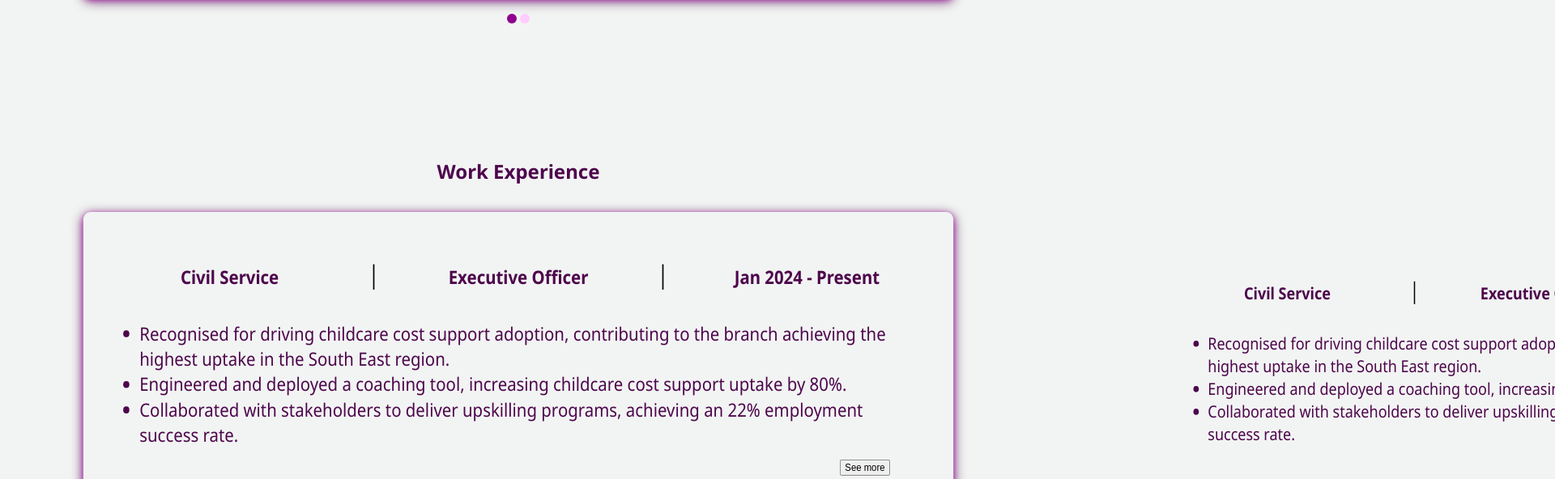
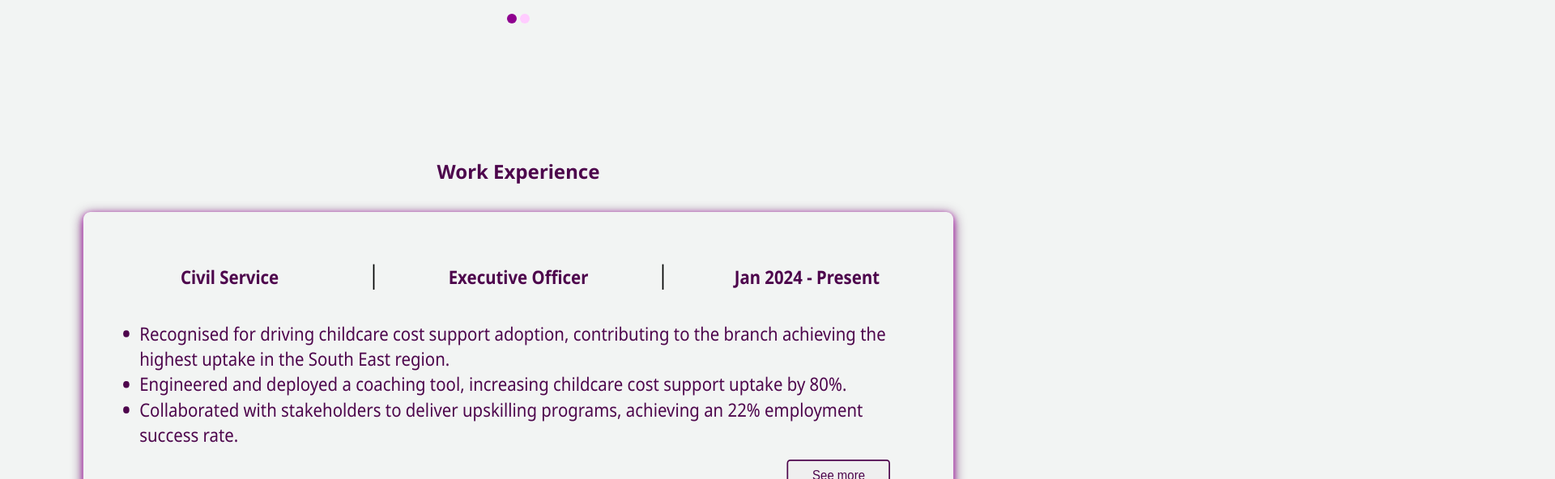
Before and after one commit to 2ndborn/micah-francis.com, a React (Vite) app in the folder micah/: page /about in a window 1280 px wide. Shown: the part 1344-1936 px from the top of the page at 81% size, 1920 px wide, since content can reach past the window. Built offline with nearby package versions, Linux system fonts and the light colour scheme; a web font is replaced by a local one.

Commit message:
Added hover pause and see more button pause to the work experience carousel

```diff
--- a/micah/src/components/ExperienceCard.jsx
+++ b/micah/src/components/ExperienceCard.jsx
@@ -1,8 +1,17 @@
 import React, { useState } from 'react';
 import {AnimatePresence, motion} from 'framer-motion';
+import styles from '../styles/HomePage.module.css';
 
-const ExperienceCard = ({ ex }) => {
+const ExperienceCard = ({ ex, setPaused }) => {
     const [showMore, setShowMore] = useState(false);
+
+    const toggle = () => {
+        setShowMore(prev => {
+            const next = !prev;
+            setPaused(next);
+            return next;
+        })
+    }
     return (
         <div style={{ display: "grid", gridTemplateRows: "auto 1fr", alignItems: 'start', height: "100%", width: "100%" }}>
             <div style={{
@@ -46,7 +55,10 @@ const ExperienceCard = ({ ex }) => {
                 </ul>
                 <div style={{display: "flex", justifyContent: "end", marginRight: "50px"}}>
                 {ex.achievements.length > 3 && (
-                    <button onClick={() => setShowMore(prev => !prev)}>
+                    <button
+                    onClick={toggle}
+                    className={styles.ctaBtn}
+                    >
                         {!showMore ? "See more" : "See less"}
                     </button>
                 )}
--- a/micah/src/hooks/useCarouselMotion.jsx
+++ b/micah/src/hooks/useCarouselMotion.jsx
@@ -7,13 +7,15 @@ export function useCarouselMotion({
   autoDelay = 10000,
   dragBuffer = 50,
   spring = { type: "spring", mass: 3, stiffness: 400, damping: 50 },
-  height = "90%"
+  height = "90%",
+  paused = false
 }) {
   const [index, setIndex] = useState(0);
   const dragX = useMotionValue(0);
 
   // AUTOPLAY
   useEffect(() => {
+    if (paused) return;
     const interval = setInterval(() => {
       const x = dragX.get();
       if (x === 0) {
@@ -22,7 +24,7 @@ export function useCarouselMotion({
     }, autoDelay);
 
     return () => clearInterval(interval);
-  }, [length, autoDelay, dragX]);
+  }, [length, autoDelay, dragX, paused]);
 
   // DRAG END LOGIC
   const onDragEnd = () => {
--- a/micah/src/pages/AboutMe.jsx
+++ b/micah/src/pages/AboutMe.jsx
@@ -10,6 +10,7 @@ import ExperienceCard from '../components/ExperienceCard';
 
 const AboutMe = () => {
   // const [showMore, setShowMore] = useState(false);
+  const [isPaused, setIsPaused] = useState(false);
   const {
     index: eduIndex,
     setIndex: setEduIndex,
@@ -19,6 +20,7 @@ const AboutMe = () => {
     autoDelay: 10000,
     dragBuffer: 50,
     height: "80%",
+    paused: isPaused
   })
   const {
     index: expIndex,
@@ -29,6 +31,7 @@ const AboutMe = () => {
     autoDelay: 10000,
     dragBuffer: 50,
     height: "auto",
+    paused: isPaused
   })
   const BOX_SHADOW = "0px 2px 8px rgba(204, 0, 204, 0.7), 0px 4px 16px rgba(77, 5, 76, 0.9)";
 
@@ -52,9 +55,9 @@ const AboutMe = () => {
             porro eius quibusdam laborum quas aliquam.
         </p>
       </section>
-      <section style={{ height: "100vh", paddingTop: '1rem'}}>
+      <section style={{ height: "100vh", paddingTop: '1rem', overflow: "hidden"}}>
         <h1 style={{ textAlign: "center"}}>Education</h1>
-        <motion.div {...eduMotion}>
+        <motion.div {...eduMotion} onMouseEnter={() => setIsPaused(true)} onMouseLeave={() => setIsPaused(false)}>
         {EductionData.map((ed, i) => (
           <CarouselCard key={i} active={eduIndex === i}>
             <div style={{ display: "flex", flexDirection: "column", alignSelf: "start", justifyContent: "center", alignItems: "center", backgroundColor: "grey"}}>
@@ -67,47 +70,14 @@ const AboutMe = () => {
         </motion.div>
         <DotsComponent index={eduIndex} setIndex={setEduIndex} data={EductionData} />
       </section>
-      <section style={{height: "auto", minHeight: "100vh", display: "flex", flexDirection: "column", justifyContent: "center"}}>
+      <section style={{height: "auto", minHeight: "100vh", display: "flex", flexDirection: "column", justifyContent: "center", overflow: "hidden"}}>
         <h1 style={{ textAlign: "center"}}>Work Experience</h1>
-        <motion.div {...expMotion}>
-        {ExperienceData.map((ex, i) => (
-        <CarouselCard key={i} active={expIndex === i}>
-          <ExperienceCard ex={ex} />
-          {/* <div style={{display: "flex", flexDirection: "column", justifyContent: "center", alignItems: "center", height: "100%", width: "100%"}}>
-              <div style={{ display: "flex", width: "100%", height: "10%", marginBottom: "40px" }}>
-                <div style={{display: "flex", justifyContent: "center", alignItems: "center", width: "calc(100%/3)", borderRight: "2px solid #000" }}>
-                  <h2 style={{fontSize: "clamp(0.75rem, 0.477rem + 1.36vw, 1.5rem)", textAlign: "center", margin: 0}}>{ex.company}</h2>
-                </div>
-                <div style={{display: "flex", justifyContent: "center", alignItems: "center", width: "calc(100%/3)", borderRight: "2px solid #000" }}>
-                  <h2 style={{ fontSize: "clamp(0.75rem, 0.477rem + 1.36vw, 1.5rem)", textAlign: "center", margin: 0 }}>{ex.role}</h2>
-                </div>
-                <div style={{display: "flex", justifyContent: "center", alignItems: "center", width: "calc(100%/3)" }}>
-                  <h2 style={{ fontSize: "clamp(0.75rem, 0.477rem + 1.36vw, 1.5rem)", textAlign: "center", margin: 0 }}>{ex.dates}</h2>
-                </div>
-              </div>
-            <div style={{boxSizing: "border-box", paddingLeft: "min(3rem,3%)", paddingRight: "min(3rem,3%)",}}>
-              <ul>
-                {ex.achievements.slice(0,3).map((ach) => (
-                  <li key={ach} style={{fontSize: "clamp(1rem, 0.818rem + 0.91vw, 1.5rem)"}}>{ach}</li>
-                ))}
-                  {!showMore && ex.achievements.length > 3 && (
-                    <li>
-                      <button onClick={() => setShowMore(prev => !prev)}>
-                        {!showMore ? "See more" : "See less"}
-                      </button>
-                    </li>
-                  )}
-                  {showMore &&
-                    ex.achievements.slice(3).map((ach) => (
-                      <li key={ach} style={{ fontSize: "clamp(1rem, 0.818rem + 0.91vw, 1.5rem)" }}>
-                        {ach}
-                      </li>
-                    ))}
-                </ul>
-              </div>
-          </div> */}
-        </CarouselCard>
-        ))}
+        <motion.div {...expMotion} onMouseEnter={() => setIsPaused(true)} onMouseLeave={() => setIsPaused(false)}>
+          {ExperienceData.map((ex, i) => (
+            <CarouselCard key={i} active={expIndex === i}>
+              <ExperienceCard ex={ex} setPaused={setIsPaused} />
+            </CarouselCard>
+          ))}
         </motion.div>
         <DotsComponent index={expIndex} setIndex={setExpIndex} data={ExperienceData} />
       </section>
--- a/micah/src/utils/CarouselCard.jsx
+++ b/micah/src/utils/CarouselCard.jsx
@@ -13,9 +13,10 @@ const CarouselCard = ({ active, children, height }) => {
 
     return (
         <motion.div
+            layout
             style={{
                 position: 'relative',
-                height: height || "100%",
+                height: "auto",
                 minHeight: '70vh',
                 width: "100%",
                 flexShrink: 0,
@@ -25,12 +26,16 @@ const CarouselCard = ({ active, children, height }) => {
                 padding: "0.25rem",
                 overflow: 'hidden',
             }}
+
             animate={{
                 scaleX: active ? 0.85 : 0.75,
                 scaleY: active ? 0.95 : 0.85,
                 boxShadow: active ? BOX_SHADOW : "none"
             }}
-            transition={{ scale: SPRING_OPTIONS, boxShadow: { duration: 0.4, ease: "easeOut", delay: 0.2 } }}
+            transition={{
+                layout: {duration: 0.45, ease: "easeInOut"},
+                scale: SPRING_OPTIONS,
+                boxShadow: { duration: 0.4, ease: "easeOut", delay: 0.2 } }}
         >
             {children}
         </motion.div>
```
Also changed, not shown: micah/src/components/InfiniteScroll.jsx (+5 -5 lines).
